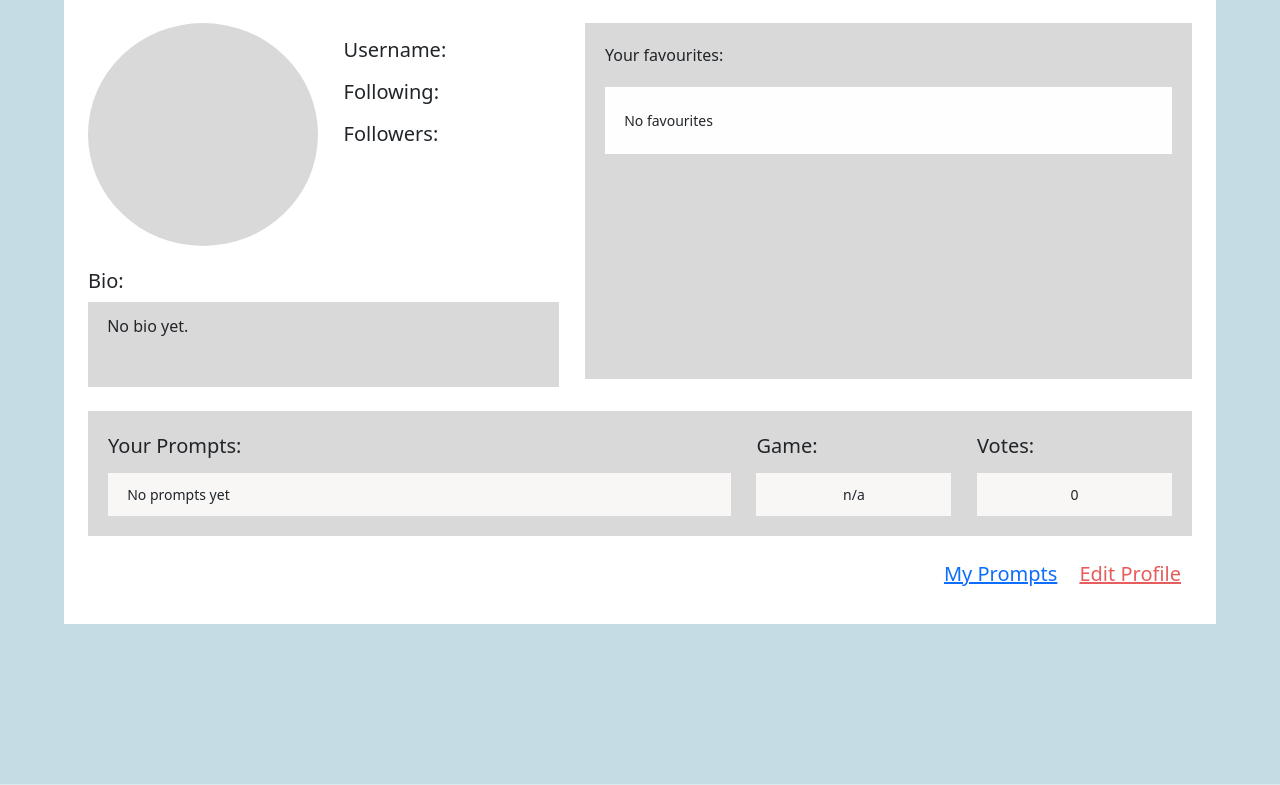
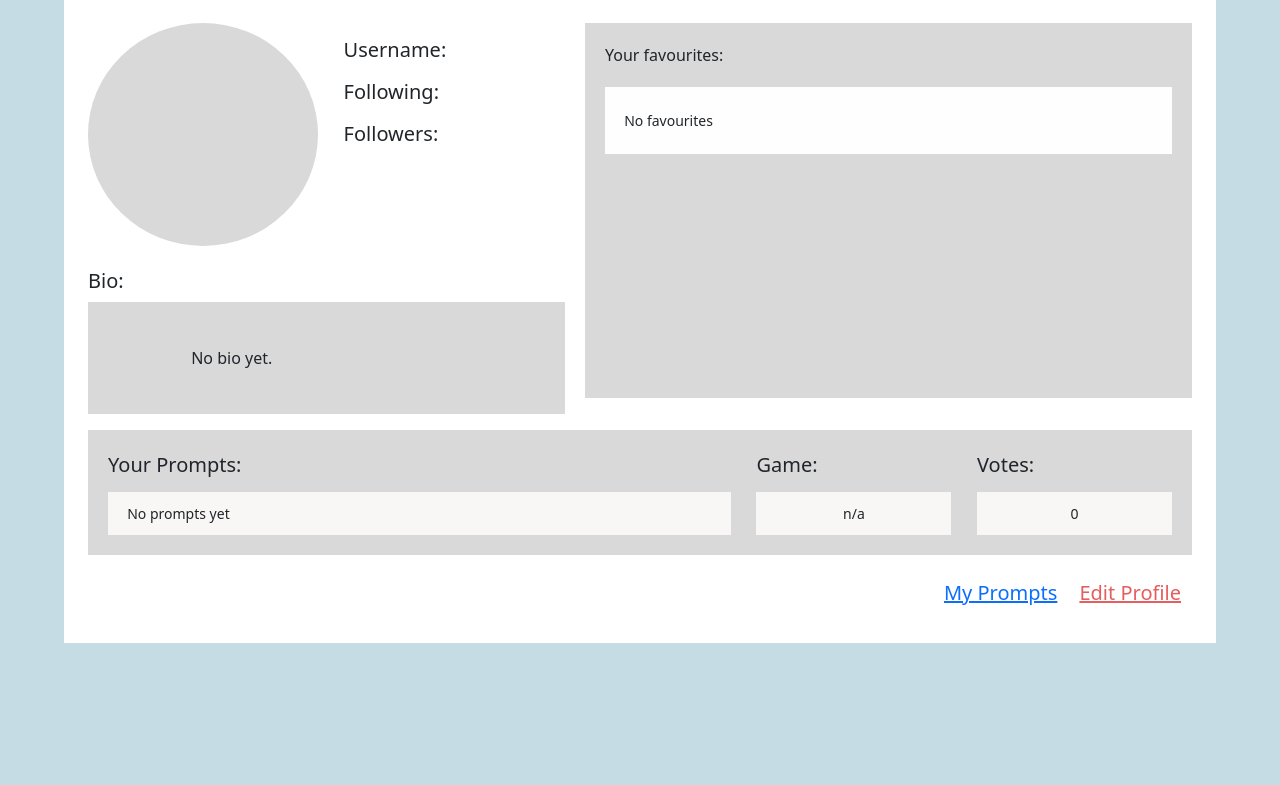
Before and after one commit to mc3071258/verve, a Django app: template templates/profiles/my_profile.html in a window 1280 px wide. Shown: the part 73-858 px from the top of the page. Run offline with Django 5.2, Linux system fonts and the light colour scheme; the template is opened without the code that fills it, so the values that code supplies are empty.

Commit message:
Add padding in profile page

```diff
--- a/core/static/myProfileStyle.css
+++ b/core/static/myProfileStyle.css
@@ -9,9 +9,9 @@
 
 .profile-grid {
     display: grid;
-    grid-template-columns: 1fr;
-    gap: 2vw;
-    margin-bottom: 3vh;
+    grid-template-columns: 1fr 2fr;
+    gap: 20px;
+    align-items: stretch;
 }
 
 @media (min-width: 1024px) {
@@ -24,6 +24,7 @@
     display: flex;
     flex-direction: column;
     gap: 2.5vh;
+    min-height: 0;
 }
 
 .avatar-section {
@@ -66,7 +67,7 @@
 }
 
 .bio-section {
-    margin-bottom: 0.8vh;
+    margin-bottom: 2vh;
 }
 
 .bio-label {
@@ -77,17 +78,23 @@
 
 .bio-content {
     background: #d9d9d9;
-    min-height: 85px;
     width: 100%;
     max-width: 625px;
-    padding: 1.5vh 1.5vw;
+    max-height: 500px;
+    overflow-y: auto;
+    padding: 20px;
+    box-sizing: border-box;
+    white-space: pre-wrap;
+    word-break: break-word;
 }
 
 .favourites-panel {
     background: #d9d9d9;
-    padding: 2.5vh;
-    height: 356px;
+    max-height: 500px;
     overflow-y: auto;
+    padding: 20px;
+    box-sizing: border-box;
+    margin-bottom: 2vh;
 }
 
 .favourites-title {
@@ -118,6 +125,8 @@
 .prompts-section {
     background: #d9d9d9;
     padding: 2.5vh;
+    margin-top: 2vh;
+
 }
 
 .prompts-container {
```
